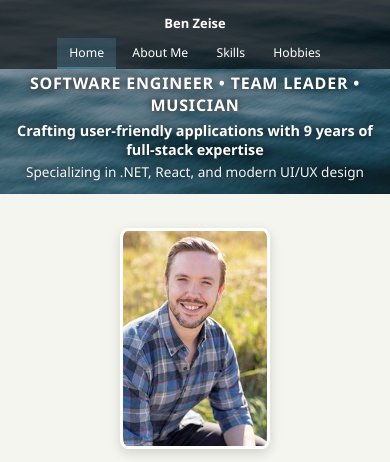
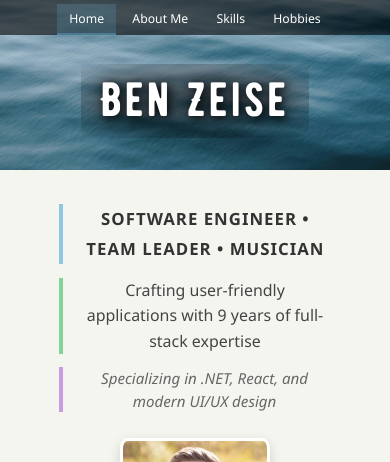
Before and after one commit to BZeise/bzeise.github.io, a plain HTML site: page index.html in a window 390 px wide. Shown: the top 462 px of the page. Drawn offline with Linux system fonts and the light colour scheme.

Commit message:
redid home section, adjusted spacing

```diff
--- a/index.html
+++ b/index.html
@@ -35,6 +35,10 @@
     <main>
       <section class="portion" id="home">
         <h2>Ben Zeise</h2>
+      </section>
+
+      <div class="info home-contact">
+        <div class="home-intro">
           <p class="home-subtitle">SOFTWARE ENGINEER • TEAM LEADER • MUSICIAN</p>
           <p class="home-experience">
             Crafting user-friendly applications with 9 years of full-stack
@@ -43,9 +47,8 @@
           <p class="home-tagline">
             Specializing in .NET, React, and modern UI/UX design
           </p>
-      </section>
+        </div>
 
-      <div class="info home-contact">
         <img
           src="public/images/ben.jpg"
           class="img-circle home-photo"
--- a/public/scripts/client.js
+++ b/public/scripts/client.js
@@ -145,10 +145,12 @@ $(document).scroll(function () {
       // $('nav a').addClass('small');
       // $('nav img').addClass('move');
       $('nav span').removeClass('movetext');
+      $('header nav').addClass('nav-expanded');
     } else {
       // $('nav a').removeClass('small');
       // $('nav img').removeClass('move');
       $('nav span').addClass('movetext');
+      $('header nav').removeClass('nav-expanded');
     }
 
 });
--- a/public/styles/styles.css
+++ b/public/styles/styles.css
@@ -136,9 +136,40 @@ nav span {
   margin-top: 0;
 }
 
+#about + .info h3:nth-child(2) {
+  border-left-color: rgba(100, 180, 220, 0.7);
+}
+
+#about + .info h3:nth-child(4) {
+  border-left-color: rgba(80, 200, 120, 0.7);
+}
+
+#about + .info h3:nth-child(6) {
+  border-left-color: rgba(180, 120, 220, 0.7);
+}
+
+#about + .info h3:nth-child(8) {
+  border-left-color: rgba(255, 160, 80, 0.7);
+}
+
 #about + .info h3:hover {
+  padding-left: 1.2em;
+}
+
+#about + .info h3:nth-child(2):hover {
   border-left-color: rgba(100, 180, 220, 1);
-  padding-left: 1.2em;
+}
+
+#about + .info h3:nth-child(4):hover {
+  border-left-color: rgba(80, 200, 120, 1);
+}
+
+#about + .info h3:nth-child(6):hover {
+  border-left-color: rgba(180, 120, 220, 1);
+}
+
+#about + .info h3:nth-child(8):hover {
+  border-left-color: rgba(255, 160, 80, 1);
 }
 
 #about + .info p {
@@ -153,41 +184,77 @@ nav span {
 /* Home Section */
 /* ==================== */
 
+#home {
+  display: flex;
+  align-items: center;
+  justify-content: center;
+  min-height: 25vh;
+  padding: 4.5em 0 2em 0;
+}
+
 #home h2 {
   font-family: 'Bernier', sans-serif;
   font-size: 5em;
-  letter-spacing: 0.05em;
-  padding: 0.6em 0 0.2em 0;
+  font-weight: normal;
+  letter-spacing: 0.07em;
+  padding: 0.2em 0.4em;
   margin: 0;
+  background: radial-gradient(ellipse at center, rgba(0, 0, 0, 0.5) 0%, rgba(0, 0, 0, 0.35) 50%, rgba(0, 0, 0, 0) 100%);
+  text-shadow: 2px 2px 8px rgba(0, 0, 0, 0.9), 0 0 20px rgba(0, 0, 0, 0.7);
+}
+
+.home-intro {
+  max-width: 800px;
+  margin: 0 auto 2em auto;
+  padding: 0 2em;
+  text-align: center;
 }
 
 .home-subtitle {
-  color: white;
-  font-size: 1.5em;
-  font-weight: bold;
-  margin: 0;
-  padding: 0.5em 0 0.3em 0;
-  letter-spacing: 0.1em;
-  text-shadow: 0 0 10px black;
+  color: #333;
+  font-size: 1em;
+  font-weight: 600;
+  margin: 0 0 0.8em 0;
+  padding-left: 1em;
+  letter-spacing: 0.08em;
+  text-transform: uppercase;
+  border-left: 4px solid rgba(100, 180, 220, 0.7);
+  transition: border-left-color 0.3s ease;
+}
+
+.home-subtitle:hover {
+  border-left-color: rgba(100, 180, 220, 1);
 }
 
 .home-experience {
-  color: white;
-  font-size: 1.2em;
-  font-weight: bold;
-  margin: 0;
-  padding: 0 0 0.3em 0;
-  text-shadow: 0 0 10px black;
+  color: #444;
+  font-size: 1.1em;
+  font-weight: 400;
+  margin: 0 0 0.8em 0;
+  padding-left: 1em;
+  line-height: 1.6;
+  border-left: 4px solid rgba(80, 200, 120, 0.7);
+  transition: border-left-color 0.3s ease;
+}
+
+.home-experience:hover {
+  border-left-color: rgba(80, 200, 120, 1);
 }
 
 .home-tagline {
-  color: white;
-  font-size: 1.1em;
-  font-weight: normal;
+  color: #666;
+  font-size: 1em;
+  font-weight: 300;
   margin: 0;
-  padding: 0 0 1em 0;
-  text-shadow: 0 0 10px black;
-  opacity: 0.95;
+  padding-left: 1em;
+  font-style: italic;
+  line-height: 1.5;
+  border-left: 4px solid rgba(180, 120, 220, 0.7);
+  transition: border-left-color 0.3s ease;
+}
+
+.home-tagline:hover {
+  border-left-color: rgba(180, 120, 220, 1);
 }
 
 .home-contact {
@@ -720,21 +787,25 @@ footer.info a:hover {
   }
 
   /* Home section */
+  #home {
+    min-height: 20vh;
+    padding: 4.5em 0 2.5em 0;
+  }
+
   #home h2 {
-    font-size: 3em;
-    padding: 1.2em 0 0.2em 0;
+    font-size: 4em;
   }
 
   .home-subtitle {
-    font-size: 1.2em;
+    font-size: 1.1em;
   }
 
   .home-experience {
-    font-size: 1em;
+    font-size: 1.05em;
   }
 
   .home-tagline {
-    font-size: 0.95em;
+    font-size: 0.98em;
   }
 
   /* Skills section - stack categories vertically */
@@ -812,6 +883,12 @@ footer.info a:hover {
   /* Navigation - stack vertically */
   header nav {
     text-align: center;
+    padding-top: 0;
+    padding-bottom: 0;
+    transition: padding-top 0.5s ease-in-out;
+  }
+
+  header nav.nav-expanded {
     padding-top: 0.5em;
   }
 
@@ -823,7 +900,18 @@ footer.info a:hover {
   nav span {
     position: static;
     display: block;
-    padding: 0.5em 0;
+    padding: 0 0 0.3em 0;
+    max-height: 0;
+    opacity: 0;
+    overflow: hidden;
+    transform: translateY(-10px);
+    transition: max-height 0.5s ease-in-out, opacity 0.5s ease-in-out, transform 0.5s ease-in-out, padding 0.5s ease-in-out;
+  }
+
+  header nav.nav-expanded span {
+    max-height: 3em;
+    opacity: 1;
+    transform: translateY(0);
   }
 
   /* Info section - minimal side padding */
@@ -854,31 +942,30 @@ footer.info a:hover {
   }
 
   /* Home section */
-  #home h2 {
-    display: none;
+  #home {
+    min-height: 18vh;
+    padding: 4em 0 2em 0;
   }
 
-  #home {
-    padding-top: 4em;
-    background-image:
-      linear-gradient(to bottom, rgba(0, 0, 0, 0.25) 0%, rgba(0, 0, 0, 0.15) 100%),
-      url("../images/brandon-griggs-cGJfCHmjiso-unsplash.jpg");
+  #home h2 {
+    font-size: 3em;
+  }
+
+  .home-intro {
+    margin-bottom: 1.5em;
   }
 
   .home-subtitle {
     font-size: 1em;
-    letter-spacing: 0.05em;
-    padding: 0.5em 1em 0.3em 1em;
+    letter-spacing: 0.06em;
   }
 
   .home-experience {
-    font-size: 0.9em;
-    padding: 0 1em 0.2em 1em;
+    font-size: 0.95em;
   }
 
   .home-tagline {
-    font-size: 0.85em;
-    padding: 0 1em 1em 1em;
+    font-size: 0.9em;
   }
 
   /* Home photo */
```
Lines whose indentation alone changed are shown as unchanged.
